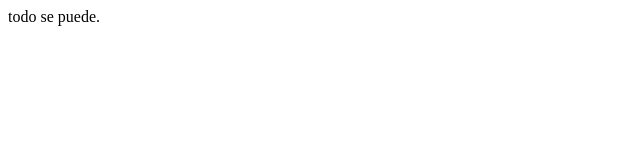
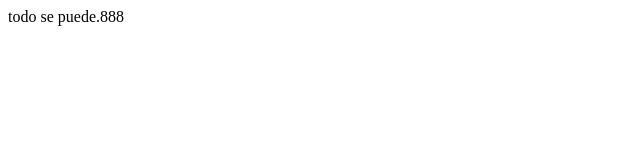
Before and after one commit to oskaracho/prueba, a plain HTML site: page index.html in a window 1280 px wide. Shown: the full height of the page, 0-640 px from the left. Drawn offline with Linux system fonts and the light colour scheme.

Commit message:
commit done 3

```diff
--- a/index.html
+++ b/index.html
@@ -5,6 +5,6 @@
     <title>Vamos todavia</title>
 </head>
 <body>
-todo se puede.
+todo se puede.888
 </body>
 </html>
```
